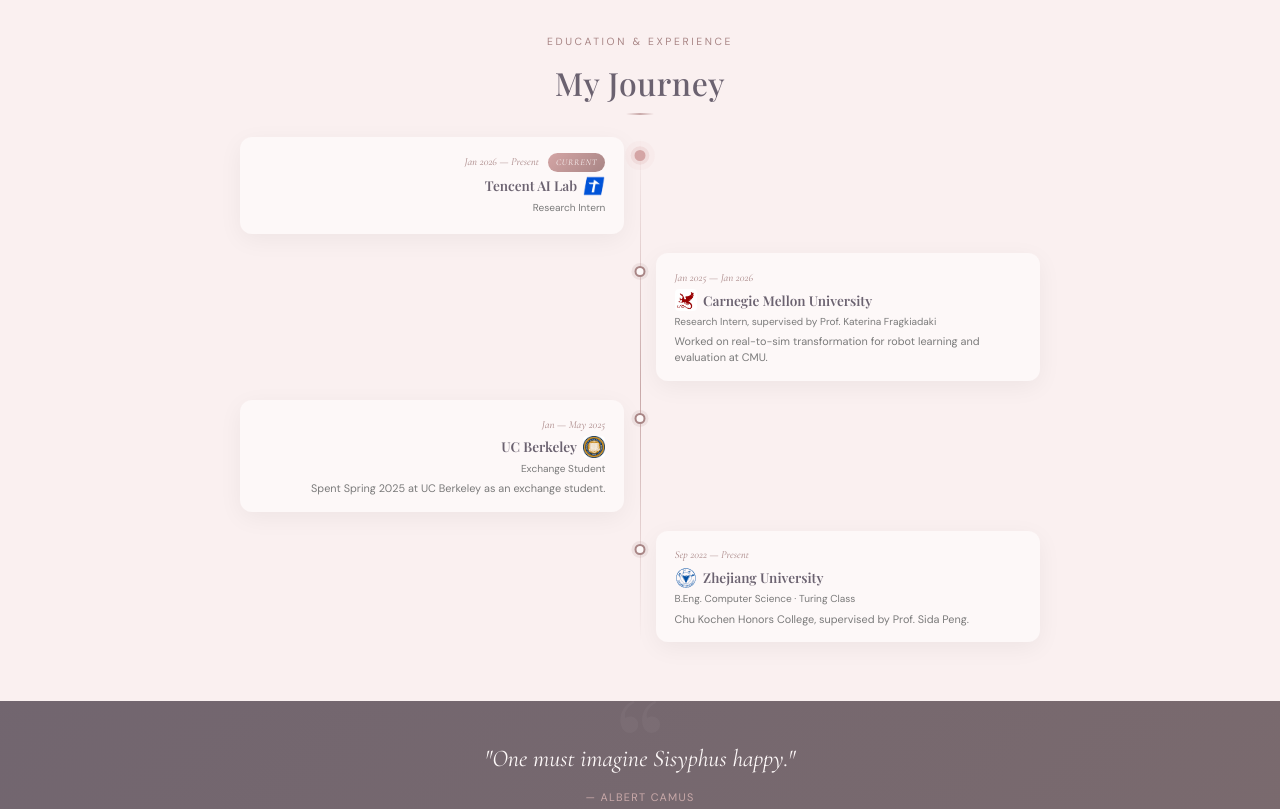
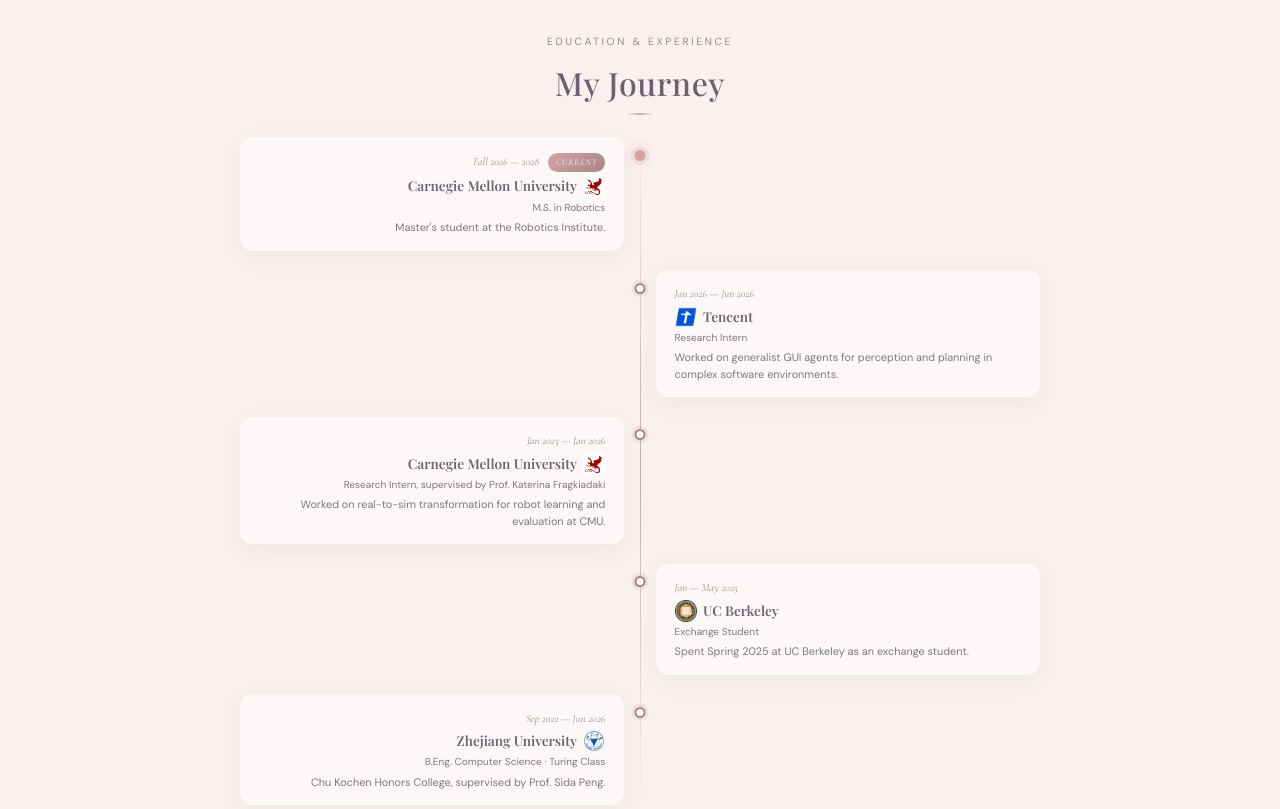
Before and after one commit to sorceressyidi/sorceressyidi.github.io, a plain HTML site: page index.html in a window 1280 px wide. Shown: the part 1040-1849 px from the top of the page. Drawn offline with nearby package versions, Linux system fonts and the light colour scheme; a web font is replaced by a local one.

Commit message:
modify profile

```diff
--- a/index.html
+++ b/index.html
@@ -902,7 +902,7 @@
       <h1 class="hero-name">Yidi Zhang</h1>
       <p class="hero-name-cn">张 祎 迪</p>
       <div class="hero-tagline">
-        <p>I am a senior undergraduate majoring in Computer Science and Technology at <a href="http://ckc.zju.edu.cn/ckcen/main.htm">Chu Kochen Honors College, Zhejiang University</a>, privileged to be supervised by <a href="https://pengsida.net/">Prof. Sida Peng</a>. I spent Spring 2025 as an exchange student at <a href="https://www.berkeley.edu/">UC Berkeley</a>, and interned at <a href="https://www.cmu.edu/">Carnegie Mellon University</a> working on Real2Sim transformation to train and evaluate VLA models with <a href="https://www.cs.cmu.edu/~katef/">Prof. Katerina Fragkiadaki</a>.</p>
+        <p>I am a Master's student in Robotics at <a href="https://www.ri.cmu.edu/">Carnegie Mellon University</a> (Fall 2026–2028), and just graduated from <a href="http://ckc.zju.edu.cn/ckcen/main.htm">Chu Kochen Honors College, Zhejiang University</a> with a B.Eng. in Computer Science and Technology, advised by <a href="https://pengsida.net/">Prof. Sida Peng</a>. I spent Spring 2025 as an exchange student at <a href="https://www.berkeley.edu/">UC Berkeley</a>, and previously interned at CMU working on Real2Sim transformation to train and evaluate VLA models with <a href="https://www.cs.cmu.edu/~katef/">Prof. Katerina Fragkiadaki</a>.</p>
         <p>Broadly, I am interested in building generalist agents that can perceive, reason, and act intelligently across digital and physical worlds. I'm always happy to chat about research or exchange ideas—please feel free to say hi!</p>
       </div>
       <div class="hero-links">
@@ -1027,12 +1027,24 @@
     <div class="timeline">
       <div class="timeline-item reveal">
         <div class="timeline-content">
-          <p class="timeline-date">Jan 2026 — Present <span class="timeline-current">Current</span></p>
+          <p class="timeline-date">Fall 2026 — 2028 <span class="timeline-current">Current</span></p>
+          <div class="timeline-header">
+            <img src="images/cmu.png" alt="CMU" class="timeline-logo">
+            <h3 class="timeline-title"><a href="https://www.ri.cmu.edu/">Carnegie Mellon University</a></h3>
+          </div>
+          <p class="timeline-role">M.S. in Robotics</p>
+          <p class="timeline-desc">Master's student at the Robotics Institute.</p>
+        </div>
+      </div>
+      <div class="timeline-item reveal">
+        <div class="timeline-content">
+          <p class="timeline-date">Jan 2026 — Jun 2026</p>
           <div class="timeline-header">
             <img src="images/tencent.png" alt="Tencent" class="timeline-logo">
-            <h3 class="timeline-title"><a href="https://ailab.tencent.com/ailab/en/index/">Tencent AI Lab</a></h3>
+            <h3 class="timeline-title"><a href="https://ailab.tencent.com/ailab/en/index/">Tencent</a></h3>
           </div>
           <p class="timeline-role">Research Intern</p>
+          <p class="timeline-desc">Worked on generalist GUI agents for perception and planning in complex software environments.</p>
         </div>
       </div>
       <div class="timeline-item reveal">
@@ -1059,7 +1071,7 @@
       </div>
       <div class="timeline-item reveal">
         <div class="timeline-content">
-          <p class="timeline-date">Sep 2022 — Present</p>
+          <p class="timeline-date">Sep 2022 — Jun 2026</p>
           <div class="timeline-header">
             <img src="images/Zhejiang_University_Logo.svg" alt="ZJU" class="timeline-logo">
             <h3 class="timeline-title"><a href="https://www.zju.edu.cn/english/">Zhejiang University</a></h3>
@@ -1115,9 +1127,8 @@
       });
     })();
 
-    // Portrait photo switcher
+    // Portrait photo switcher — always starts on 1.jpg
     (function() {
-      const KEY = 'yidi-portrait';
       const photos = [
         { src: 'images/lily/1.jpg', position: 'center 18%' },
         { src: 'images/lily/2.jpg', position: '72% 35%' },
@@ -1129,10 +1140,6 @@
       if (!img || !btn) return;
 
       let index = 0;
-      try {
-        const saved = parseInt(localStorage.getItem(KEY), 10);
-        if (!isNaN(saved) && saved >= 0 && saved < photos.length) index = saved;
-      } catch (e) {}
 
       function applyPhoto(i, animate) {
         const photo = photos[i];
@@ -1151,10 +1158,10 @@
         } else {
           swap();
         }
-        try { localStorage.setItem(KEY, String(i)); } catch (e) {}
       }
 
-      applyPhoto(index, false);
+      applyPhoto(0, false);
+      try { localStorage.removeItem('yidi-portrait'); } catch (e) {}
       photos.forEach(p => { const preload = new Image(); preload.src = p.src; });
 
       btn.addEventListener('click', () => {
```
